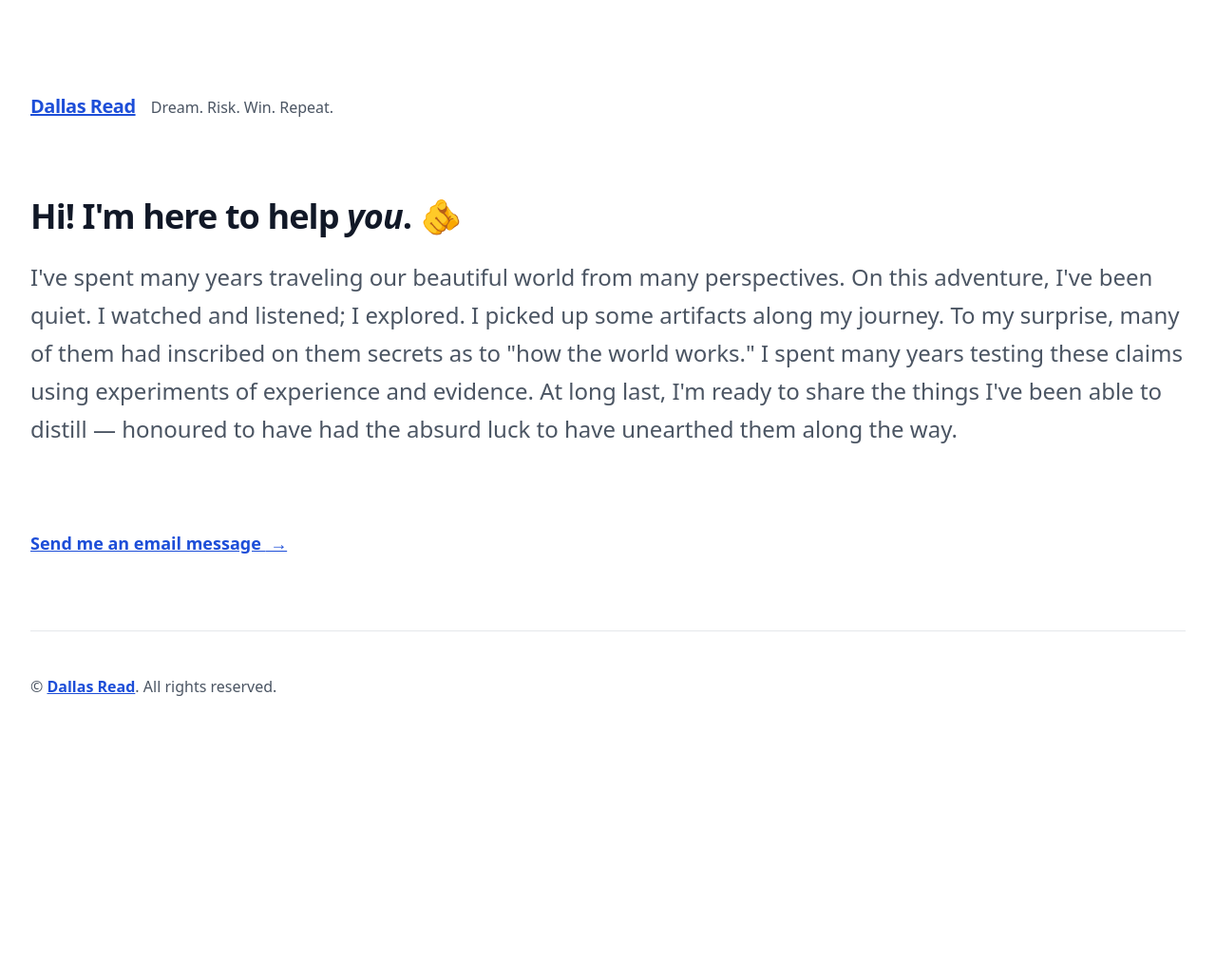
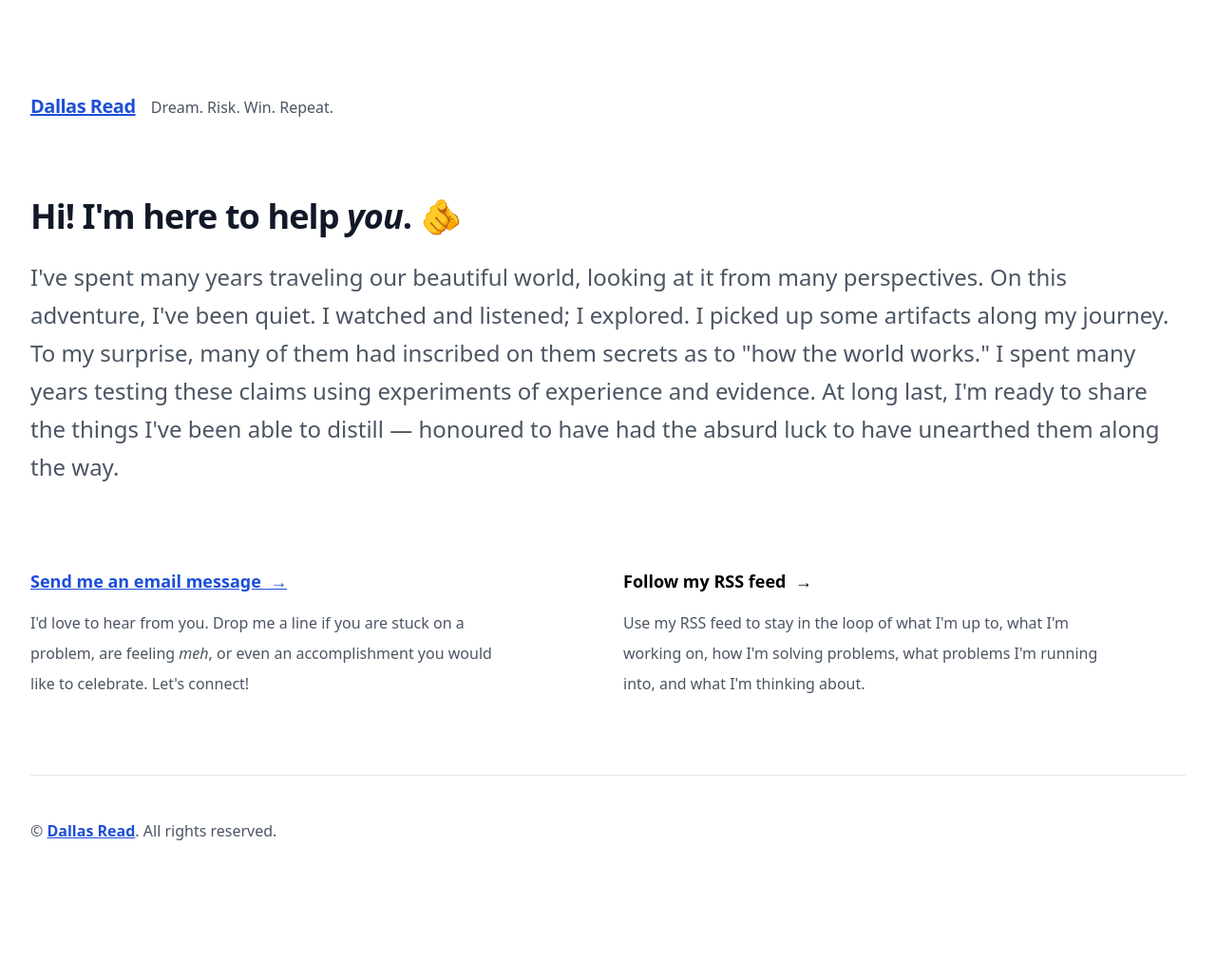
Before and after one commit to dallasread/www.dallasread.com, a Jekyll site: the page built from index.html, in a window 1280 px wide. Shown: the whole page at 95% size. Built offline with Jekyll 4.4.1, drawn with Linux system fonts in a browser that asks for light colours; nearby versions of some CDN libraries; before the commit the page ends 900 px from its top, so only the background shows below that.

Commit message:
Add RSS link

```diff
--- a/_layouts/default.html
+++ b/_layouts/default.html
@@ -4,6 +4,7 @@
     <meta charset="utf-8">
     <meta name="viewport" content="width=device-width, initial-scale=1">
     <title>Dallas Read – {{ page.title }}</title>
+    <link rel="alternate" type="application/rss+xml" title="Dallas Read" href="/feed.xml" />
     <script src="https://cdn.tailwindcss.com"></script>
     <style type="text/css">
       article a:visited, dl a:visited { color: purple; }
--- a/index.html
+++ b/index.html
@@ -9,7 +9,7 @@
   </h1>
 
   <p class="mt-6 text-2xl leading-10 text-gray-600">
-    I've spent many years traveling our beautiful world from many perspectives.
+    I've spent many years traveling our beautiful world, looking at it from many perspectives.
     On this adventure, I've been quiet.
     I watched and listened; I explored.
     I picked up some artifacts along my journey.
@@ -236,22 +236,22 @@
           }, Math.random() * 4)
         </script>
       </h2>
-      <!-- <p class="mt-4 leading-8 text-gray-600">
-        I'd love to hear from you. Drop me a line and let's connect!
-      </p> -->
+      <p class="mt-4 leading-8 text-gray-600">
+        I'd love to hear from you. Drop me a line if you are stuck on a problem, are feeling <em>meh</em>, or even an accomplishment you would like to celebrate. Let's connect!
+      </p>
     </article>
-    <!-- <article class="mx-auto w-full max-w-2xl lg:mx-0 lg:max-w-lg">
+    <article class="mx-auto w-full max-w-2xl lg:mx-0 lg:max-w-lg">
       <div class="group relative max-w-xl">
         <h2 class="mt-2 text-lg font-semibold leading-6">
-          <span href="#" :class="text-blue-700 underline">
+          <a href="/feed.xml" :class="text-blue-700 underline">
             Follow my RSS feed <span aria-hidden="true">&nbsp;&rarr;</span>
-          </span>
+          </a>
         </h2>
         <p class="mt-4 leading-8 text-gray-600">
-          Illo sint voluptas. Error voluptates culpa eligendi. Hic vel totam vitae illo. Non aliquid explicabo necessitatibus unde. Sed exercitationem placeat consectetur nulla deserunt vel iusto corrupti dicta laboris incididunt.
+          Use my RSS feed to stay in the loop of what I'm up to, what I'm working on, how I'm solving problems, what problems I'm running into, and what I'm thinking about.
         </p>
       </div>
-    </article> -->
+    </article>
   </div>
 </div>
 
@@ -269,7 +269,7 @@
     </div>
     <div class="mt-8 md:order-1 md:mt-0">
       <p class="text-center leading-5 text-gray-600">
-        &copy; <a href="/index.html" class="font-semibold text-blue-700 underline">Dallas Read</a>.
+        &copy; <a href="/" class="font-semibold text-blue-700 underline">Dallas Read</a>.
         All rights reserved.
       </p>
     </div>
```
